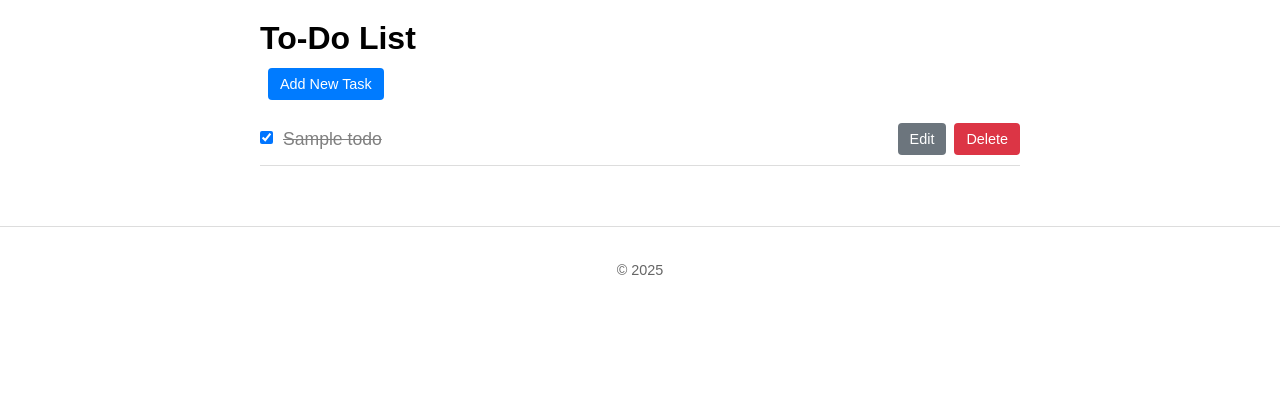
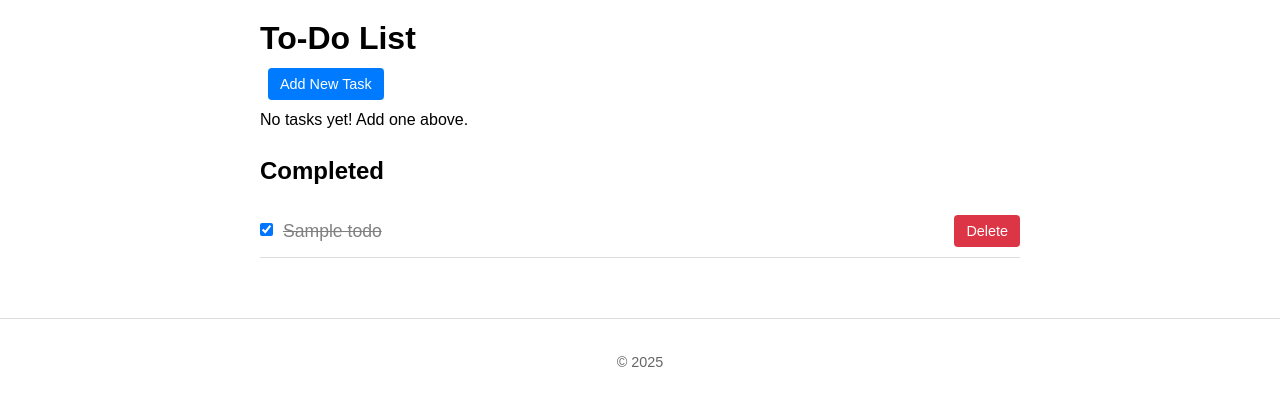
Before and after one commit to ab-wap/ToDo-app-Django, a Django app: page /home/ in a window 1280 px wide. Shown: the part 98-504 px from the top of the page. Run offline with Django 5.2, Linux system fonts and the light colour scheme; a user stored in the database is signed in; tables that the repository leaves empty hold one stand-in row (values such as "Sample post").

Commit message:
added separate sections for completed tasks

```diff
--- a/toDoApp/forms.py
+++ b/toDoApp/forms.py
@@ -7,7 +7,7 @@ class TodoForm(forms.ModelForm):
         model = Todos
         fields = ['title', 'description']
         labels = {
-            'title' : 'New List',
+            'title' : 'Title',
             'description': 'Description',
         }
         widgets = {
--- a/toDoApp/static/css/styles.css
+++ b/toDoApp/static/css/styles.css
@@ -25,6 +25,8 @@
   font-weight: bold;
   text-decoration: none;
 }
+
+
 
 /* Buttons */
 .btn {
@@ -65,6 +67,16 @@
 }
 
 /* Task List */
+.detail_link{
+  font-weight: bold;
+  text-decoration: none;
+  color: black;
+}
+
+.detail_link:hover {
+  color: #007bff;
+}
+
 .task-list {
   list-style: none;
   margin-top: 20px;
--- a/toDoApp/templates/home.html
+++ b/toDoApp/templates/home.html
@@ -7,9 +7,34 @@
 
   <a href="{% url 'add' %}" class="btn btn-primary">Add New Task</a>
 
-  {% if todos %}
+  {% if todos_active %}
     <ul class="task-list">
-      {% for todo in todos %}
+      {% for todo in todos_active %}
+        <li class="task-item">
+          <form method="POST" action="{% url 'toggle' todo.id %}" class="task-checkbox-form">
+            {% csrf_token %}
+            <input type="checkbox" name="completed" onchange="this.form.submit()" {% if todo.completed %}checked{% endif %}>
+          </form>
+          <span class="task-title {% if todo.completed %}completed{% endif %}">
+            <a href="{% url 'update' todo.id %}" class="detail_link">
+              {{ todo.title }} :
+              {{ todo.updated_at }}
+            </a>
+            {% comment %} - Due: {{ todo.due_date|date:"M d, Y" }} {% endcomment %}
+          </span>
+          {% comment %} <a href="{% url 'update' todo.id %}" class="btn btn-secondary">Edit</a> {% endcomment %}
+          <a href="{% url 'delete' todo.id %}" class="btn btn-danger">Delete</a>
+        </li>
+      {% endfor %}
+    </ul>
+  {% else %}
+    <p><br>No tasks yet! Add one above.</p>
+  {% endif %}
+
+  {% if todos_completed %}
+    <h2><br>Completed</h2>
+    <ul class="task-list">
+      {% for todo in todos_completed %}
         <li class="task-item">
           <form method="POST" action="{% url 'toggle' todo.id %}" class="task-checkbox-form">
             {% csrf_token %}
@@ -19,48 +44,10 @@
             {{ todo.title }}
             {% comment %} - Due: {{ todo.due_date|date:"M d, Y" }} {% endcomment %}
           </span>
-          <a href="{% url 'update' todo.id %}" class="btn btn-secondary">Edit</a>
+          {% comment %} <a href="{% url 'update' todo.id %}" class="btn btn-secondary">Edit</a> {% endcomment %}
           <a href="{% url 'delete' todo.id %}" class="btn btn-danger">Delete</a>
         </li>
       {% endfor %}
     </ul>
-  {% else %}
-  <p><br>No tasks yet! Add one above.</p>
   {% endif %}
 {% endblock %}
-
-
-{% comment %} {% load static %}
-<!DOCTYPE html>
-<html lang="en">
-<head>
-    <meta charset="UTF-8">
-    <meta name="viewport" content="width=device-width, initial-scale=1.0">
-    <title>Home</title>
-</head>
-<body>
-    <h2>Welcome to the ToDo App</h2>
-    <form method="POST" action="{% url 'home' %}">
-        {% csrf_token %}
-        {{form}}
-        <button type="submit">Add</button>
-    </form>
-    <h3>To-Do List</h3>
-    <ul>
-        {% for todo in todos %}
-            {% comment %} <li>{{ todo.title }}</li> {% endcomment %}
-            {% comment %} <li>
-                <form action="{% url 'update' todo.id %}" method="POST">
-                    {% csrf_token %}
-                    <input type="text" name="title" value="{{ todo.title }}">
-                    <button type="submit">Update</button>
-                </form>
-                <form action="{% url 'delete' todo.id %}" method="POST">
-                    {% csrf_token %}
-                    <button type="submit">Delete</button>
-                </form>
-            </li>
-        {% endfor %}
-    </ul>
-</body>
-</html> {% endcomment %}
--- a/toDoApp/views.py
+++ b/toDoApp/views.py
@@ -10,8 +10,9 @@ from .models import Todos
 # Create your views here.
 @login_required(login_url='login')
 def home_view(request):
-    todos = Todos.objects.filter(user=request.user).order_by('-updated_at')
-    return render(request, 'home.html', {'todos': todos})
+    todos_active = Todos.objects.filter(user=request.user, completed=False).order_by('-updated_at')
+    todos_completed = Todos.objects.filter(user=request.user, completed=True).order_by('-updated_at')
+    return render(request, 'home.html', {'todos_active': todos_active, 'todos_completed': todos_completed})
 
 @login_required(login_url='login')
 def add_view(request):
```
Also changed, not shown: toDoApp/templates/list_form.html (+10 -14 lines).
